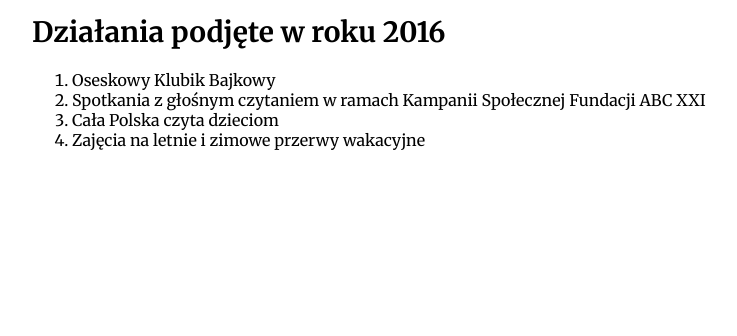
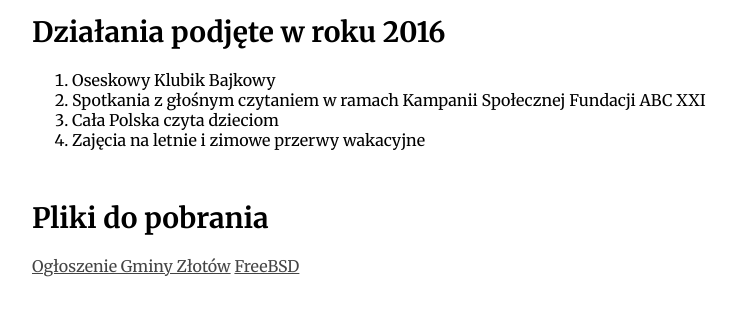
Before and after one commit to wSoltysiak/PSWLab, a PHP site: page / in a window 1280 px wide. Shown: the part 1118-1454 px from the top of the page, without its empty margins (258-995 px from the left). Before the commit the page ends 1268 px from the top, so only its background shows below. Run offline with PHP 8.4, Linux system fonts and the light colour scheme.

Commit message:
Dodanie linku z mailem i plikami do pobrania

```diff
--- a/assets/css/info-section.css
+++ b/assets/css/info-section.css
@@ -12,3 +12,11 @@
 .info-section__text-block {
     text-align: justify;
 }
+
+.info-section a {
+    color: #444;
+}
+
+.info-section a:hover {
+    color: #000;
+}
--- a/index.html
+++ b/index.html
@@ -18,6 +18,7 @@
         <a href="gallery.html">Galeria</a>
         <a href="#tasks">Zadania biblioteki</a>
         <a href="#actions">Działania 2016</a>
+        <a href="mailto:bibl@zlotow.pl">Kontakt</a>
         <a href="http://www.gminazlotow.pl/">Gmina Złotów</a>
     </div>
     <div class="welcome-header__container">
@@ -68,6 +69,11 @@
         <li>Zajęcia  na letnie i zimowe przerwy wakacyjne</li>
     </ol>
 
+    <h1 class="info-section__header">
+        Pliki do pobrania
+    </h1>
+    <a href="http://zlotow.biuletyn.net/fls/bip_pliki/2015_04/BIPF5147343256C45Z/ogloszenie_-_nabor_wnioskow_na_dofinansowanie.pdf" download="ogloszenie.pdf">Ogłoszenie Gminy Złotów</a>
+    <a href="ftp://sunsite.icm.edu.pl/pub/BSD/FreeBSD/releases/amd64/11.1-RELEASE/kernel.txz" download="kernel.txz">FreeBSD</a>
 </section>
 </body>
 </html>
```
